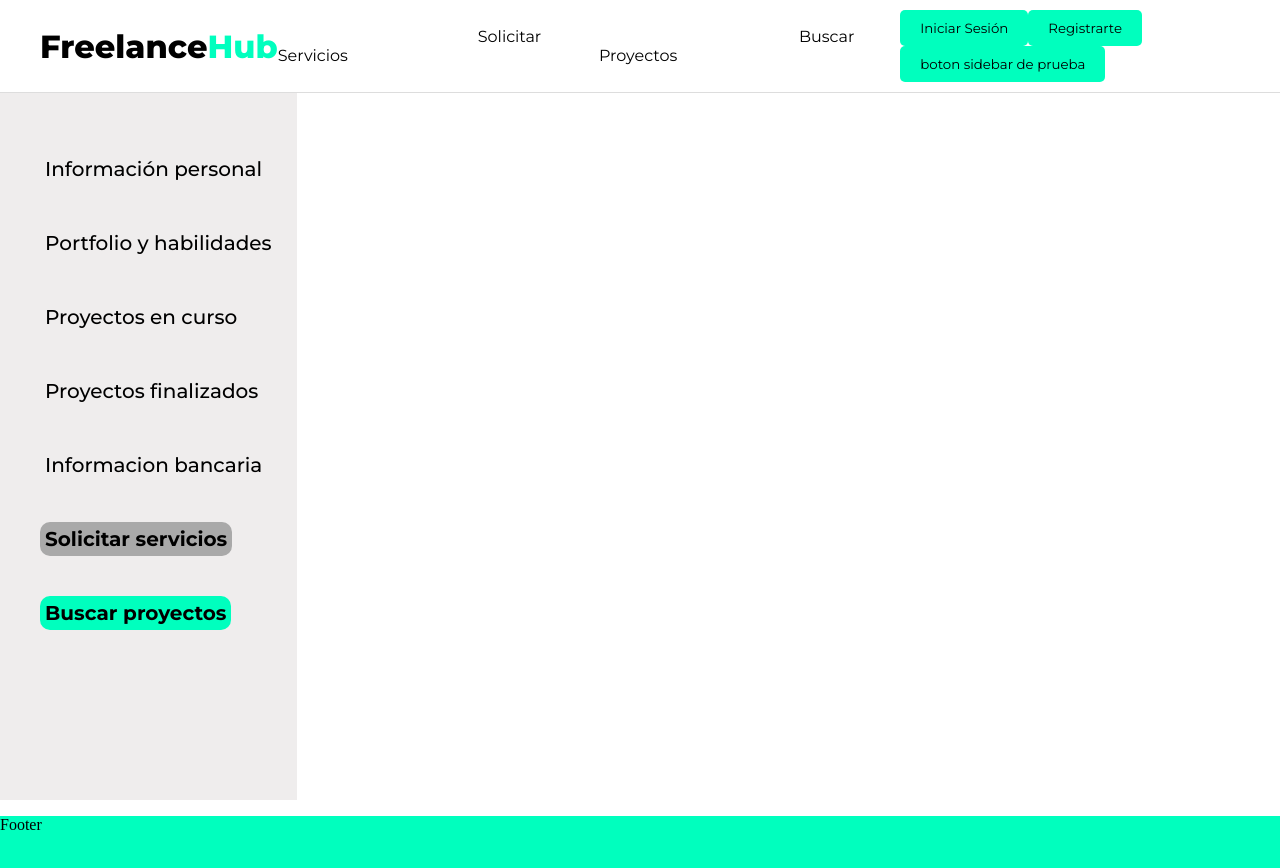
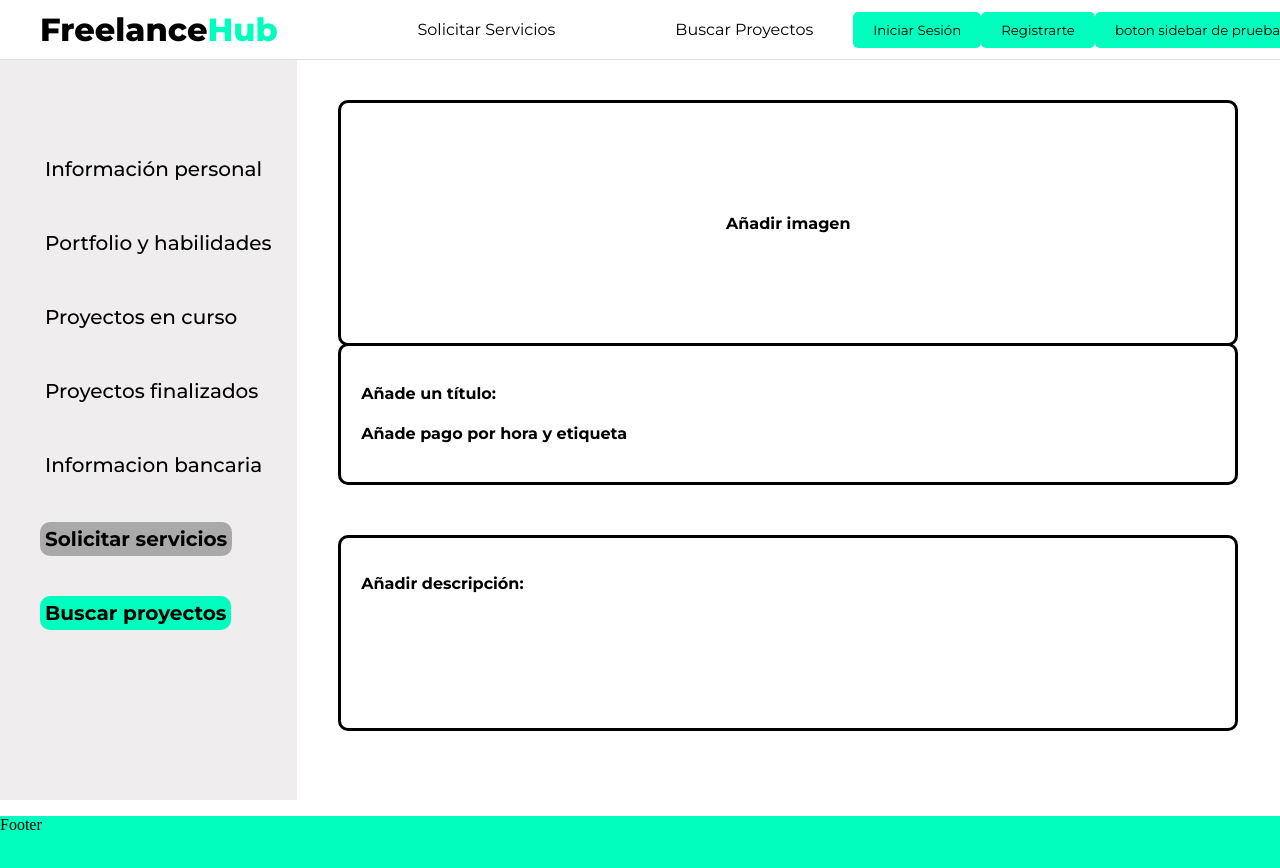
Before and after one commit to develhope/FS-ESP10-Team1-Project3, a React (Vite) app: page /sidebar/5 in a window 1280 px wide. Shown: the top 868 px of the page. Built offline with nearby package versions, Linux system fonts and the light colour scheme.

Commit message:
Actualizacion anuncio y scroll

```diff
--- a/src/components/Container.jsx
+++ b/src/components/Container.jsx
@@ -26,28 +26,23 @@ export function Container() {
       <p className="container-text">
 
       {isAuthenticated ? (
-      <span>
-        {" "}
-        Busca por etiquetas o <br /> usa el buscador y accede a <br /> los ultimos empleos ofertados{" "}
+      <span className="animated-text">
+       Busca por etiquetas o <br/> usa el buscador y accede a <br/> los ultimos empleos ofertados
       </span>
-
     ) : (
      <>
-        <span>
-          {" "}
-          Únete a una amplia red de <br /> contactos dentro de tu sector.{" "}
+        <span className="animated-text">
+          Únete a una amplia red de <br/> contactos dentro de tu sector.
+        </span>
+        <br/><br/>
+        <span className="animated-text">
+          Tanto si eres solicitante o <br /> buscas proyectos, en
         </span>
         <br />
-        <br />
-        <span>
-          Tanto si eres solicitante o <br /> buscas proyectos, en{" "}
-        </span>
-        <br />
-        <strong>Freelance</strong>
-        <span className="highlight">
-          <strong>Hub</strong>{" "}
-        </span>{" "}
-        es posible!
+        <span className="animated-text">
+        <strong className="animated-text">Freelance</strong>
+          <strong className="highlight animated-text">Hub</strong>
+        <span className="animated-text">es posible!</span> </span>
         </>
         )}
       </p>
--- a/src/components/Navbar.jsx
+++ b/src/components/Navbar.jsx
@@ -1,12 +1,11 @@
 import { React, useEffect, useState } from "react";
 import "./css/Navbar.css";
 import { Link, useNavigate } from "react-router-dom";
-import { FontAwesomeIcon } from '@fortawesome/react-fontawesome';
-import { faMessage } from '@fortawesome/free-regular-svg-icons';
+import { FontAwesomeIcon } from "@fortawesome/react-fontawesome";
+import { faMessage, faUser } from "@fortawesome/free-regular-svg-icons";
 import { faBell } from "@fortawesome/free-regular-svg-icons";
 
 export function Navbar({ children }) {
-
   const navigate = useNavigate();
 
   const [isAuthenticated, setIsAuthenticated] = useState(false);
@@ -64,11 +63,15 @@ export function Navbar({ children }) {
           </ul>
         )}
         <div className="navbar-button">
-
           {isAuthenticated ? (
             <div className="icon-navbar">
-            <FontAwesomeIcon icon={faBell}  className="icon"/>
+              <FontAwesomeIcon icon={faBell} className="icon" />
               <FontAwesomeIcon icon={faMessage} className="icon" />
+              <FontAwesomeIcon
+                icon={faUser}
+                className="icon"
+                onClick={() => navigate("/sidebar")}
+              />
               <button className="button-logout" onClick={handleLogout}>
                 Cerrar Sesión
               </button>
--- a/src/components/css/Navbar.css
+++ b/src/components/css/Navbar.css
@@ -43,8 +43,7 @@
   text-decoration: none;
   color: black;
   font-size: 1em;
-
-  margin-left: 200px;
+  margin-left: 100px;
 
 }
 .navbar-button {
--- /dev/null
+++ b/src/components/sidebar-items-perfil/Anuncio.jsx
@@ -0,0 +1,19 @@
+import React from "react";
+import "./sidebar-items-css/anuncio.css";
+
+export function Anuncio() {
+  return (
+    <div className="cont-anuncio">
+      <div className="box1">
+        <p>Añadir imagen</p>
+      </div>
+      <div className="box2">
+        <p className="box2-text">Añade un título:</p>
+        <p className="box2-text">Añade pago por hora y etiqueta</p>
+      </div>
+      <div className="box3">
+        <p className="box3-text">Añadir descripción:</p>
+      </div>
+    </div>
+  );
+}
--- a/src/components/sidebar-items-perfil/SidebarApp.jsx
+++ b/src/components/sidebar-items-perfil/SidebarApp.jsx
@@ -5,6 +5,7 @@ import Portfolio from "./portfolio";
 import ProEnCurso from "./ProEnCurso";
 import ProFinalizados from "./ProFinalizados";
 import InfoBancaria from "./InfoBancaria";
+import { Anuncio } from "./Anuncio";
 
 function SidebarApp() {
   return (
@@ -17,6 +18,7 @@ function SidebarApp() {
         <Route path="2" element={<ProEnCurso />} />
         <Route path="3" element={<ProFinalizados />} />
         <Route path="4" element={<InfoBancaria />} />
+        <Route path="5" element={<Anuncio/>} />
       </Routes>
     </div>
   );
--- /dev/null
+++ b/src/components/sidebar-items-perfil/sidebar-items-css/anuncio.css
@@ -0,0 +1,47 @@
+.cont-anuncio {
+  width: 900px;
+  margin: 0 auto;
+  margin-top: 80px;
+  padding: 20px;
+  background-color: white;
+  border-radius: 10px;
+  font-family: "Montserrat", sans-serif;
+  font-weight: bold;
+}
+
+.box1,
+.box2,
+.box3 {
+  border: 3px solid black;
+  padding: 20px;
+  margin-bottom: 10px;
+  border-radius: 10px;
+  text-align: center;
+}
+
+.box1 {
+  height: 200px;
+  margin-bottom: 0; /* Eliminar el margen inferior de box1 */
+  align-items: center;
+  display: flex;
+  justify-content: center; /* Centrado horizontal */
+}
+
+.box2 {
+  margin-top: -3px;
+}
+
+.box2-text,
+.box3-text {
+  margin-right: 300px;
+  text-align: left;
+}
+
+.box2-text {
+  line-height: 1.5;
+}
+
+.box3 {
+  height: 150px;
+  margin-top: 50px;
+}
--- a/src/index.css
+++ b/src/index.css
@@ -14,7 +14,7 @@ html, body {
   text-align: left;
   box-sizing: border-box;
   padding: 30px 20px; /* Asegura que el contenido no se superponga con la navbar */
-  margin-top: 40px; /* Ajusta este valor para asegurar que no se superponga con la navbar */
+  margin-top: 60px; /* Ajusta este valor para asegurar que no se superponga con la navbar */
   overflow: hidden; /* Oculta la barra de desplazamiento */
   font-family: "Montserrat", sans-serif;
   font-weight: 600;
@@ -28,7 +28,7 @@ html, body {
 
 .frase-categoria{
   font-size: 35px;
-  margin-bottom: 100px;
+  margin-bottom: 80px;
   font-family: "Montserrat", sans-serif;
   font-weight: 600;
   font-size: 40px;
@@ -38,9 +38,10 @@ html, body {
 .buscador {
   display: flex;
   align-items: center;
+  width: 45%;
   margin: 0 auto;
   margin-left: 33%;
-  margin-top: 230px;
+  margin-top: 130px;
   margin-bottom: 100px;
 
 
@@ -53,7 +54,7 @@ html, body {
   margin-right:  10px; /* Espacio entre el input y el botón */
   box-sizing: border-box;
   border-radius: 5px;
-  margin-left: 120px;
+  /* margin-left: 20px; */
 
 }
 
@@ -99,39 +100,31 @@ main {
 .content {
   flex: 1;
 }
-footer {
-  width: 100vw;
-  height: 20vh;
-  background-color: #00ffbe;
-}
+
 
 .container-text {
   font-size: 48px;
-  margin-bottom: 20px;
-  /* overflow: hidden; */
+  margin-bottom: 50px;
   box-sizing: border-box;
   padding: 10px;
   position: relative;
-  height: 250px;
+  height:300px;
   text-align: left;
-  font-weight: 500;
+  font-weight: 600;
   white-space: nowrap; /* Asegura que el texto no se rompa en múltiples líneas */
 }
 
-.textcategorias  {
-  font-size: 25px;
-  font-weight: 500;
-  }
 
-.container-text span {
+  .animated-text  {
   display: inline-block;
+  line-height: 1.2;
   animation: scrollUp 3s linear forwards; /* Esto asegura que la animación se ejecute durante 5 segundos y luego se detenga en el estado final. */
 }
 
 
 @keyframes scrollUp {
   0% {
-    transform: translateY(300%); /* Comienza desde abajo */
+    transform: translateY(100%); /* Comienza desde abajo */
   }
   100% {
     transform: translateY(0); /* Se detiene en la posición inicial */
@@ -139,15 +132,21 @@ footer {
 }
 
 
+footer {
+  width: 100vw;
+  height: 20vh;
+  background-color: #00ffbe;
+}
 /*  <--------------------- RESPONSIVE ----------------->*/
+/*
 
-@media (max-width: 728px) {
+/*@media (max-width: 728px) {
   .container-text {
     font-size: 30px;
   }
 
   .buscador input {
-    width: 80%; /* Aumenta el ancho en dispositivos pequeños */
+    width: 80%; /* Aumenta el ancho en dispositivos pequeños
   }
 
   .buscador button {
@@ -185,4 +184,4 @@ footer {
     width: 120px;
     height: 50px;
   }
-}
+} */
```
Lines whose indentation alone changed are shown as unchanged.
